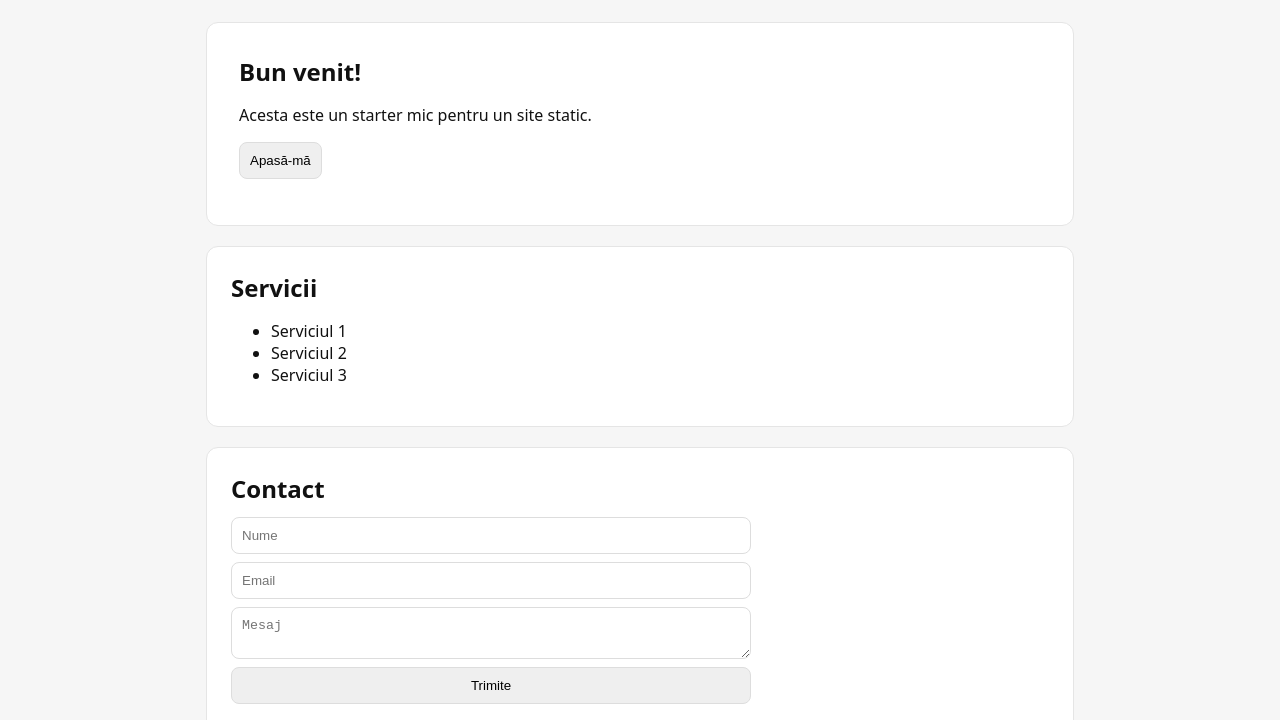
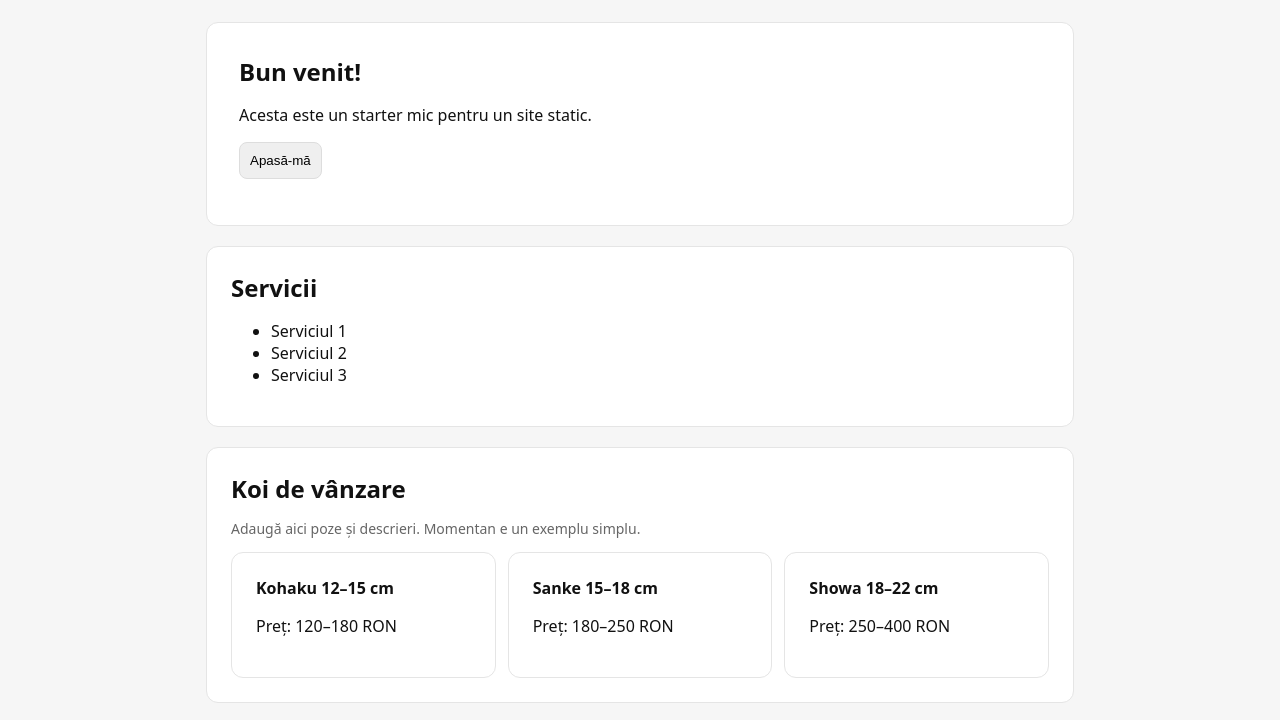
Before and after one commit to gosankecosmin/fermadecrapikoi, a plain HTML site: page index.html in a window 1280 px wide. Shown: the part 62-782 px from the top of the page. Drawn offline with Linux system fonts and the light colour scheme.

Commit message:
Update index.html

```diff
--- a/index.html
+++ b/index.html
@@ -41,7 +41,24 @@
         <li>Serviciul 3</li>
       </ul>
     </section>
-
+<section id="koi" class="card">
+  <h2>Koi de vânzare</h2>
+  <p class="muted">Adaugă aici poze și descrieri. Momentan e un exemplu simplu.</p>
+  <div style="display:grid;grid-template-columns:repeat(auto-fit,minmax(220px,1fr));gap:12px">
+    <div class="card" style="margin:0">
+      <strong>Kohaku 12–15 cm</strong>
+      <p>Preț: 120–180 RON</p>
+    </div>
+    <div class="card" style="margin:0">
+      <strong>Sanke 15–18 cm</strong>
+      <p>Preț: 180–250 RON</p>
+    </div>
+    <div class="card" style="margin:0">
+      <strong>Showa 18–22 cm</strong>
+      <p>Preț: 250–400 RON</p>
+    </div>
+  </div>
+</section>
     <section id="contact" class="card">
 
       <h2>Contact</h2>
```
